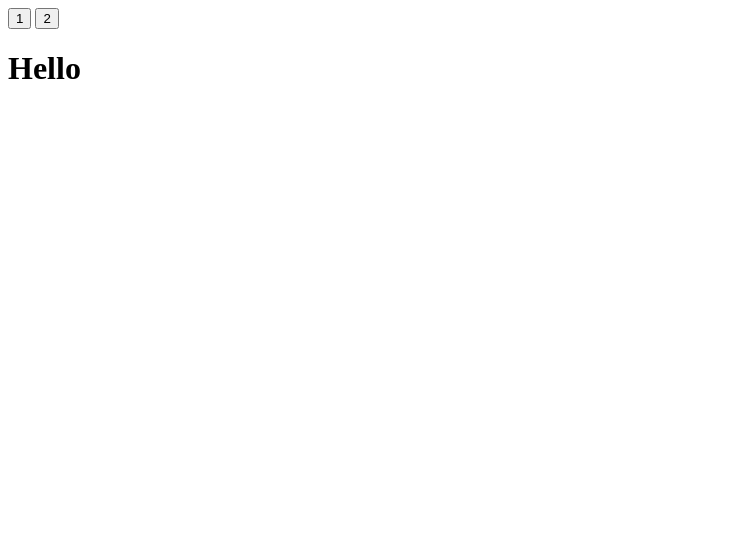
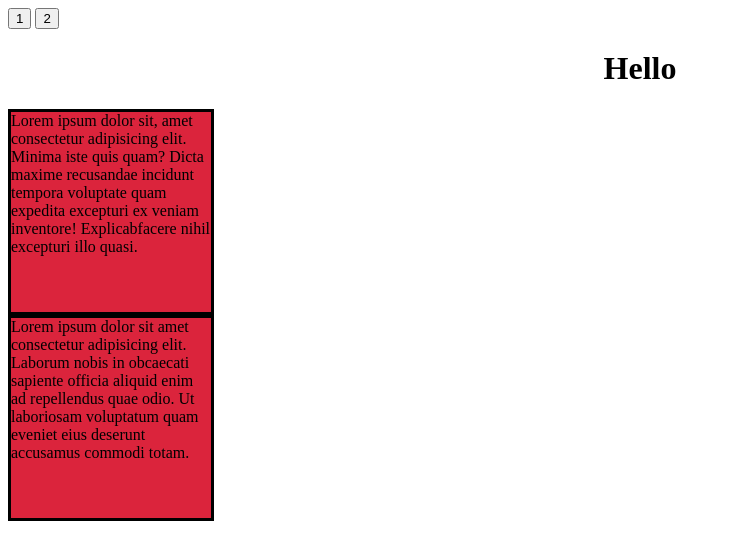
Before and after one commit to sartvas/helloworld, a plain HTML site: page index.html in a window 1280 px wide. Shown: the whole page, without its empty margins (0-731 px from the left). Drawn offline with Linux system fonts and the light colour scheme.

Commit message:
Right strucute of project

```diff
--- a/css/style.css
+++ b/css/style.css
@@ -0,0 +1,11 @@
+.box {
+    width: 200px;
+    height: 200px;
+    background-color: rgb(219, 36, 60);
+    border-style: solid;
+    border-color: rgb(0, 0, 0);
+}
+
+h1 {
+    text-align: center;
+}
--- a/index.html
+++ b/index.html
@@ -4,7 +4,8 @@
     <meta charset="UTF-8">
     <meta http-equiv="X-UA-Compatible" content="IE=edge">
     <meta name="viewport" content="width=device-width, initial-scale=1.0">
-    <title>Document</title>
+    <title>My test project</title>
+    <meta name="description" content="My test project pure HTML+CSS">
     <link rel="stylesheet" href="css/style.css">
     <script src="js/2.js"></script>
 </head>
@@ -12,5 +13,8 @@
     <button >1</button>
     <button >2</button>
     <h1>Hello</h1>
+    <div class="box">Lorem ipsum dolor sit, amet consectetur adipisicing elit. Minima iste quis quam? Dicta maxime recusandae incidunt tempora voluptate quam expedita excepturi ex veniam inventore! Explicabfacere nihil excepturi illo quasi.
+    </div>
+    <div class="box">Lorem ipsum dolor sit amet consectetur adipisicing elit. Laborum nobis in obcaecati sapiente officia aliquid enim ad repellendus quae odio. Ut laboriosam voluptatum quam eveniet eius deserunt accusamus commodi totam.</div>
 </body>
 </html>
```
